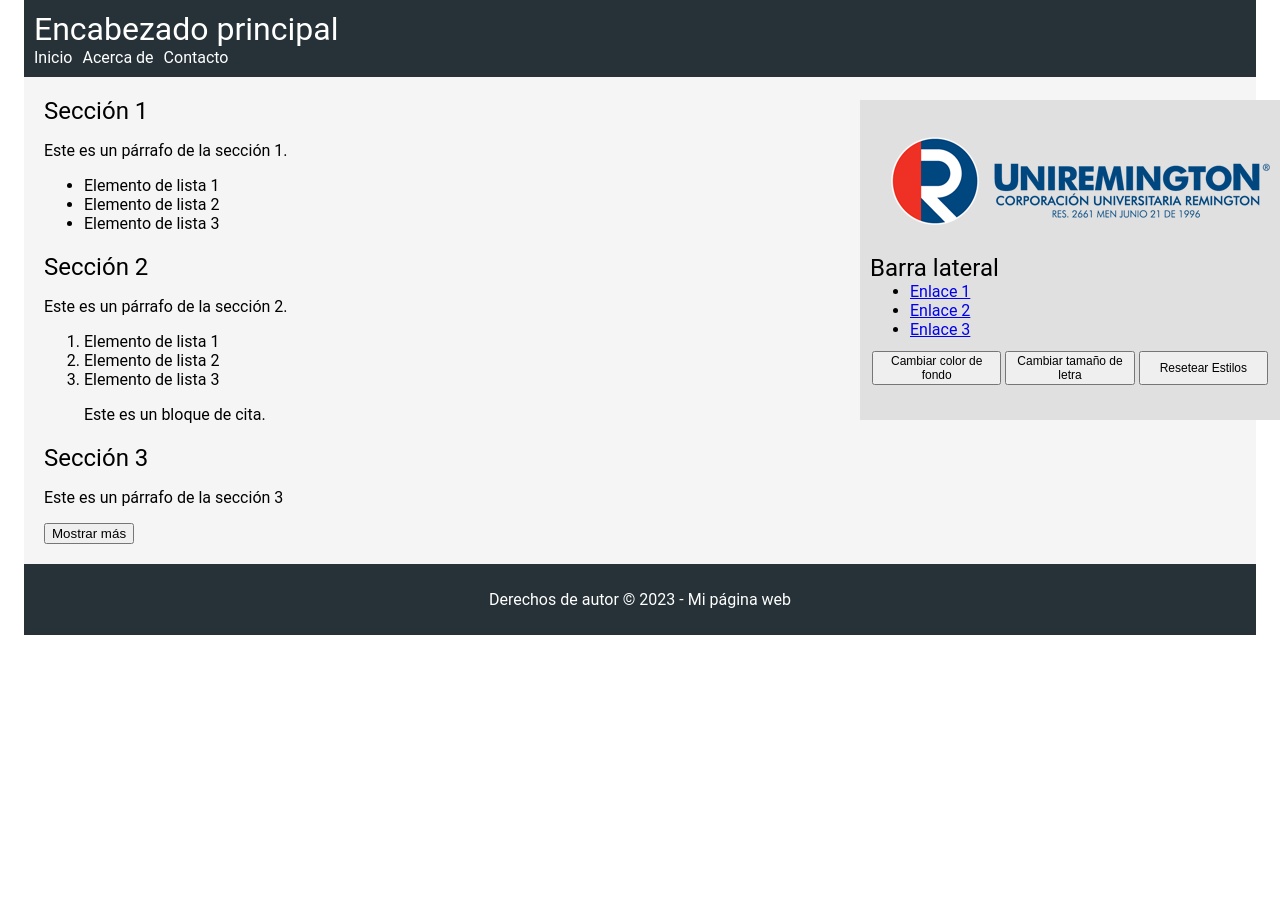
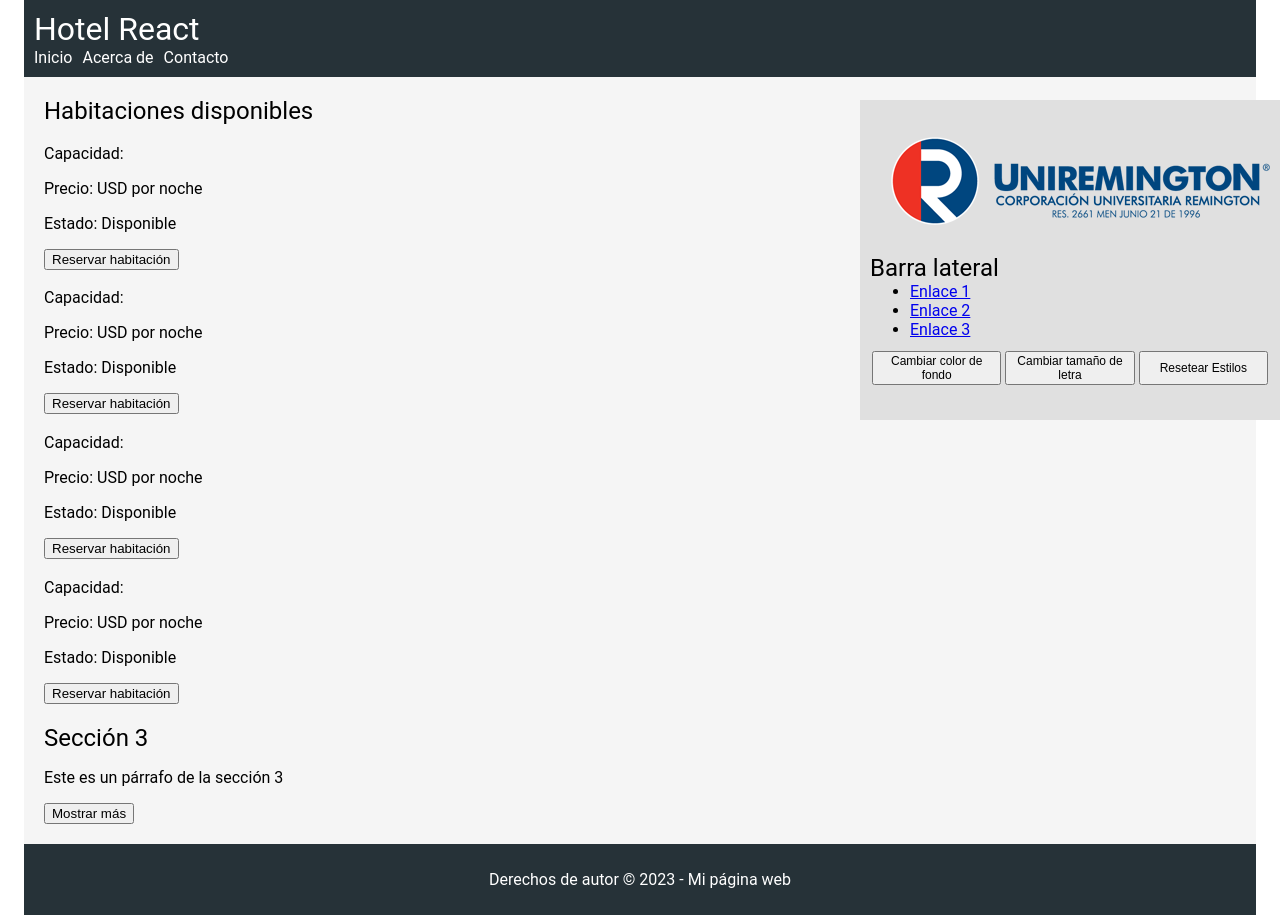
Before and after one commit to eduardo290/hotel-app, a React (Create React App) app: page / in a window 1280 px wide. Before the commit the page ends 800 px from the top, so only its background shows below. Built offline with nearby package versions, Linux system fonts and the light colour scheme.

Commit message:
Se agrega codigo de listar habitaciones

```diff
--- a/src/App.js
+++ b/src/App.js
@@ -2,6 +2,7 @@ import { RouterProvider, createBrowserRouter } from 'react-router-dom';
 import ListaHabitaciones from './components/ListaHabitaciones'
 import Habitacion from './components/Habitacion'
 import RegistroCheckIn from './components/RegistroCheckIn'
+import PaginaCheckIn from './components/PaginaCheckIn'
 import Layout from "./Layout"
 import './App.css';
 
@@ -19,6 +20,10 @@ function App() {
     {
       path: "/checkIn",
       element: <RegistroCheckIn/>,
+    },
+    {
+      path: "/PaginaCheckIn",
+      element: <PaginaCheckIn/>,
     }
   ]);
 
--- a/src/components/Habitacion/index.jsx
+++ b/src/components/Habitacion/index.jsx
@@ -1,9 +1,23 @@
-import React from 'react'
+import React, { useState } from 'react';
 
-function Habitacion({ children }) {
-    return (
-        <div>Habitacion</div>
-    )
+function Habitacion({ nombre, capacidad, precio, reservado }) {
+const [habitacionReservada, setHabitacionReservada] = useState(reservado);
+
+const reservarHabitacion = () => {
+setHabitacionReservada(true);
+};
+
+return (
+<div>
+<h3>{nombre}</h3>
+<p>Capacidad: {capacidad}</p>
+<p>Precio: {precio} USD por noche</p>
+<p>Estado: {habitacionReservada ? 'Reservado' : 'Disponible'}</p>
+{!habitacionReservada && (
+<button onClick={reservarHabitacion}>Reservar habitación</button>
+)}
+</div>
+);
 }
 
-export default Habitacion
+export default Habitacion;
--- a/src/components/ListaHabitaciones/index.jsx
+++ b/src/components/ListaHabitaciones/index.jsx
@@ -1,5 +1,6 @@
 import React, { useState } from 'react';
 import Logo from '../../assets/unir.png';
+import Habitacion from '../Habitacion';
 import './styles.css';
 
 function PaginaPrincipal() {
@@ -25,7 +26,7 @@ function PaginaPrincipal() {
 
         for (let i = 0; i < 3; i++) {
             const elemento = document.createElement('li');
-            elemento.innerHTML = 'Elemento ' + i;
+            elemento.innerHTML = <Habitacion key={i}>Habitación {i + 1}</Habitacion>;
             lista.appendChild(elemento);
         }
 
@@ -39,9 +40,9 @@ function PaginaPrincipal() {
     }
 
     return (
-        <div className="container" data-testid='lista-habitaciones'>
+        <div className="container" data-testid='pagina-principal'>
             <header>
-                <h1>Encabezado principal</h1>
+                <h1>Hotel React</h1>
                 <nav>
                     <ul>
                         <li>
@@ -58,25 +59,13 @@ function PaginaPrincipal() {
             </header>
             <main>
                 <section>
-                    <h2>Sección 1</h2>
-                    <p>Este es un párrafo de la sección 1.</p>
-                    <ul>
-                        <li>Elemento de lista 1</li>
-                        <li>Elemento de lista 2</li>
-                        <li>Elemento de lista 3</li>
-                    </ul>
-                </section>
-                <section>
-                    <h2>Sección 2</h2>
-                    <p>Este es un párrafo de la sección 2.</p>
-                    <ol>
-                        <li>Elemento de lista 1</li>
-                        <li>Elemento de lista 2</li>
-                        <li>Elemento de lista 3</li>
-                    </ol>
-                    <blockquote>
-                        <p>Este es un bloque de cita.</p>
-                    </blockquote>
+                    <h2>Habitaciones disponibles</h2>
+                    <div className="habitaciones">
+                        <Habitacion>Individual</Habitacion>
+                        <Habitacion>Doble</Habitacion>
+                        <Habitacion>Triple</Habitacion>
+                        <Habitacion>Suite</Habitacion>
+                    </div>
                 </section>
                 <section id="section3">
                     <h2>Sección 3</h2>
@@ -86,6 +75,30 @@ function PaginaPrincipal() {
                     </button>
                 </section>
             </main>
+            <aside>
+                <img src={Logo} alt="logo" />
+                <h2>Barra lateral</h2>
+                <ul>
+                    <li>
+                        <a href="#">Enlace 1</a>
+                    </li>
+                    <li>
+                        <a href="#">Enlace 2</a>
+                    </li>
+                    <li>
+                        <a href="#">Enlace 3</a>
+                    </li>
+                </ul>
+                <div className="botones">
+                    <button className="boton" id="cambiarColor" onClick={cambiarColor}>
+                        Cambiar color de fondo
+                    </button>
+                    <button className="boton" id="cambiarTamanio" onClick={cambiarTamanio}>
+                        Cambiar tamaño de letra
+                    </button>
+                    <button className="bot"></button>
+                </div>
+            </aside>
             <aside>
                 <img src={Logo} alt="logo" />
                 <h2>Barra lateral</h2>
@@ -118,5 +131,4 @@ function PaginaPrincipal() {
         </div>
     )
 }
-
 export default PaginaPrincipal
--- /dev/null
+++ b/src/components/PaginaCheckIn/index.js
@@ -0,0 +1,20 @@
+import React, { useState } from 'react';
+import RegistroCheckIn from '../RegistroCheckIn/'
+import TablaCheckIn from '../TablaCheckIn/'
+
+function PaginaCheckIn() {
+  const [checkIns, setCheckIns] = useState([]);
+
+  const handleCheckInSubmit = (checkInData) => {
+    setCheckIns([...checkIns, checkInData]);
+  };
+
+  return (
+    <div>
+      <RegistroCheckIn onSubmit={handleCheckInSubmit} checkIns={checkIns} setCheckIns={setCheckIns} />
+      <TablaCheckIn checkIns={checkIns} />
+    </div>
+  );
+}
+
+export default PaginaCheckIn;
--- a/src/components/RegistroCheckIn/index.jsx
+++ b/src/components/RegistroCheckIn/index.jsx
@@ -56,9 +56,7 @@ function RegistroCheckIn(props) {
         </label>
         <button type="submit">Registrar Check-in</button>
       </form>
-      {enviado ? (
-        <p>Se ha confirmado el check-in para {nombre} {apellido} en la habitación {habitacion}.</p>
-      ) : null}
+
       <ListaCheckIn checkIns={checkIns} />
     </div>
   );
--- /dev/null
+++ b/src/components/TablaCheckIn/index.jsx
@@ -0,0 +1,72 @@
+import React from 'react';
+import PropTypes from 'prop-types';
+import './style.css';
+
+function TablaCheckIn(props) {
+  const { checkIns } = props;
+
+  // Función para calcular la cantidad de días entre dos fechas
+  const calcularDias = (fechaInicio, fechaFin) => {
+    const fecha1 = new Date(fechaInicio);
+    const fecha2 = new Date(fechaFin);
+    const diferencia = fecha2.getTime() - fecha1.getTime();
+    const dias = Math.round(diferencia / (1000 * 60 * 60 * 24));
+    return dias;
+  };
+
+  // Calculamos el total de check-ins
+  const totalCheckIns = checkIns.length;
+
+  // Calculamos la cantidad de días totales entre todos los check-ins
+  let totalDias = 0;
+  checkIns.forEach((checkIn) => {
+    const dias = calcularDias(checkIn.fechaIngreso, checkIn.fechaFin);
+    totalDias += dias;
+  });
+
+  // Calculamos la cantidad de días promedio por check-in
+  const promedioDias = totalCheckIns > 0 ? totalDias / totalCheckIns : 0;
+
+  return (
+    <div>
+      <table className="tabla-checkin">
+        <thead>
+          <tr>
+            <th>Nombre</th>
+            <th>Apellido</th>
+            <th>Habitación</th>
+            <th>Fecha de ingreso</th>
+            <th>Fecha de fin</th>
+            <th>Días</th>
+          </tr>
+        </thead>
+        <tbody>
+          {checkIns.map((checkIn, index) => {
+            const dias = calcularDias(checkIn.fechaIngreso, checkIn.fechaFin);
+            return (
+              <tr key={index}>
+                <td>{checkIn.nombre}</td>
+                <td>{checkIn.apellido}</td>
+                <td>{checkIn.habitacion}</td>
+                <td>{checkIn.fechaIngreso}</td>
+                <td>{checkIn.fechaFin}</td>
+                <td>{dias}</td>
+              </tr>
+            );
+          })}
+        </tbody>
+      </table>
+      <div className="resumen-checkin">
+        <p>Total de check-ins: {totalCheckIns}</p>
+        <p>Total de días: {totalDias}</p>
+        <p>Promedio de días por check-in: {promedioDias.toFixed(2)}</p>
+      </div>
+    </div>
+  );
+}
+
+TablaCheckIn.propTypes = {
+  checkIns: PropTypes.array.isRequired
+};
+
+export default TablaCheckIn;
--- /dev/null
+++ b/src/components/TablaCheckIn/style.css
@@ -0,0 +1,21 @@
+.tabla-checkin {
+  border-collapse: collapse;
+  width: 100%;
+}
+
+.tabla-checkin td, .tabla-checkin th {
+  border: 1px solid #ddd;
+  padding: 8px;
+}
+
+.tabla-checkin tr:nth-child(even){background-color: #f2f2f2;}
+
+.tabla-checkin tr:hover {background-color: #ddd;}
+
+.tabla-checkin th {
+  padding-top: 12px;
+  padding-bottom: 12px;
+  text-align: left;
+  background-color: #4CAF50;
+  color: white;
+}
```
Also changed, not shown: src/components/PaginaHabitaciones/index.js (added), 1 other file (tests, documents, lock files or other folders).
